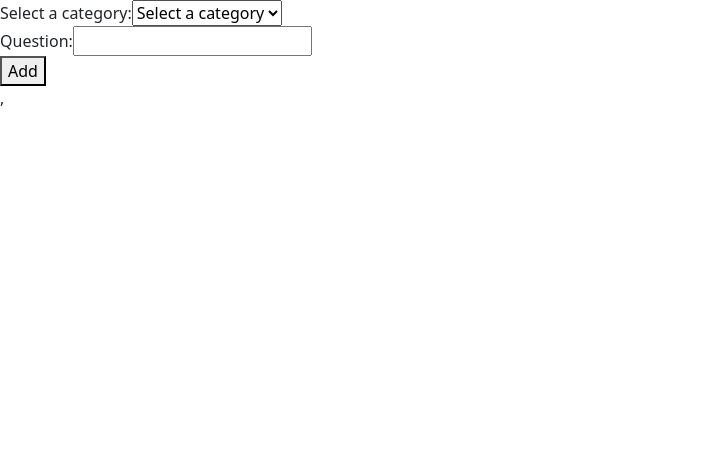
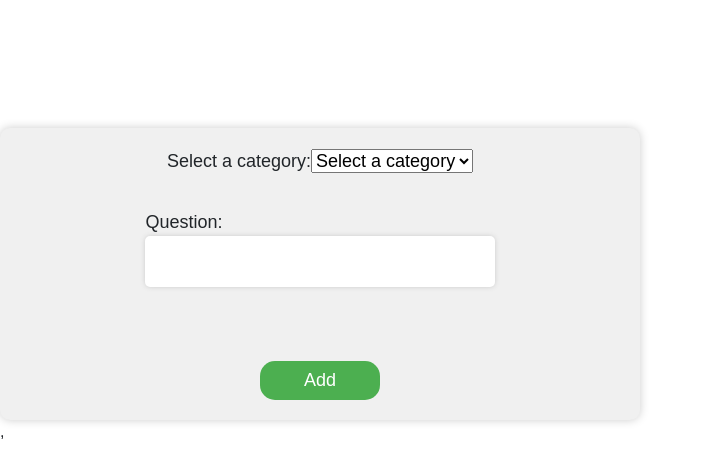
Before and after one commit to Mundurujoana/medical-questions-category-project, a React (Create React App) app: page /new in a window 1280 px wide. Shown: the top 462 px of the page, without its empty margins (0-706 px from the left). Built offline with nearby package versions, Linux system fonts and the light colour scheme.

Commit message:
styled the form

```diff
--- a/src/components/Forms.js
+++ b/src/components/Forms.js
@@ -1,6 +1,7 @@
 import { addDoc, collection, doc, where } from 'firebase/firestore';
 import React, { useState } from 'react';
 import { db } from '../utils/firebase';
+import '../form.css';
 
 function Forms() {
   const [changeCategory,setChangeCategory] = useState("");
--- a/src/form.css
+++ b/src/form.css
@@ -9,8 +9,8 @@ form {
     display: flex;
     flex-direction: column;
     align-items: center;
-    width: 80%;
-    margin: 0 auto;
+    width: 50%;
+    margin-top: 10%;
     padding: 20px;
     background-color: #f0f0f0;
     border-radius: 10px;
@@ -34,14 +34,15 @@ form {
   }
 
   button {
-    padding: 12px 20px;
+    width: 10px;
+    padding: 1%;
     background-color: #4CAF50;
     color: white;
     font-size: 18px;
     cursor: pointer;
     margin-top: 20px;
-    width: 100%;
-    border-radius: 5px;
+    width: 20%;
+    border-radius: 15px;
     border: none;
   }
 
```
Also changed, not shown: src/Forms.js (deleted, +0 -37 lines).
